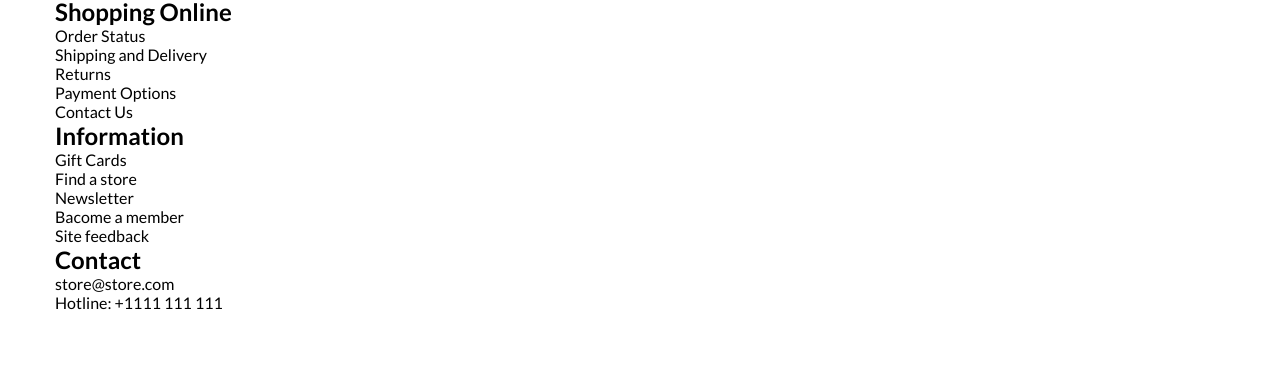
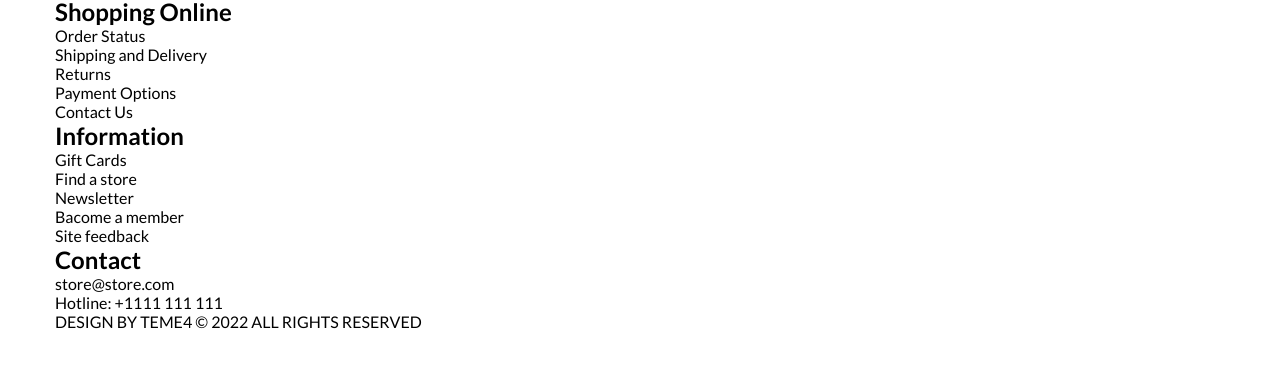
Before and after one commit to GSG-G11/ecommerce-team4, a plain HTML site: page index.html in a window 1280 px wide. Shown: the part 175-542 px from the top of the page. Drawn offline with nearby package versions, Linux system fonts and the light colour scheme.

Commit message:
add Copyright section Relates #7

```diff
--- a/index.html
+++ b/index.html
@@ -80,6 +80,9 @@
             <li><a href="#">Hotline: +1111 111 111</a></li>
           </ul>
         </div>
+        <div class="copyright">
+          <p>DESIGN BY TEME4 &copy; 2022 ALL RIGHTS RESERVED</p>
+        </div>
       </div>
     </footer>
     <!-- End Page Footer -->
```
